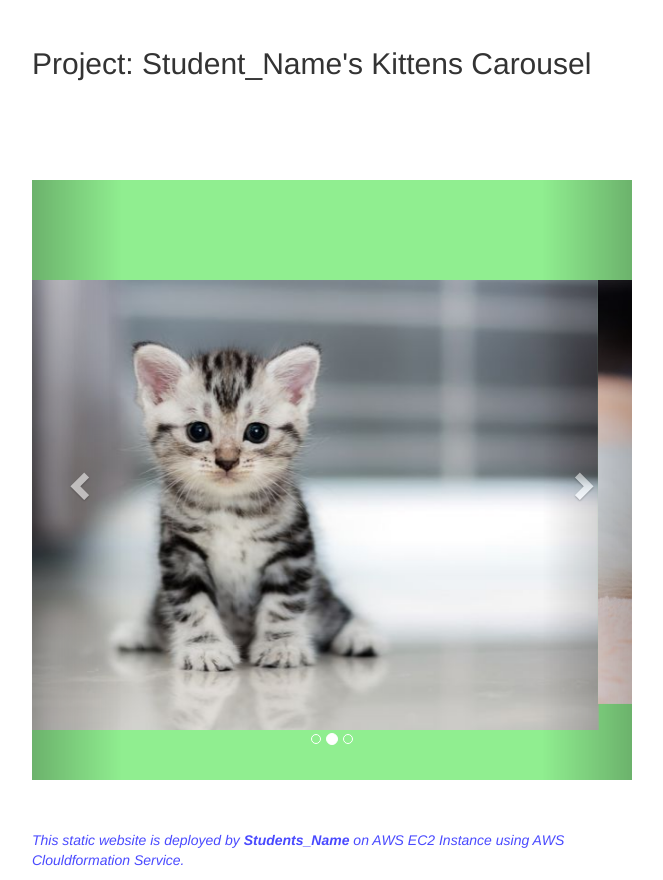
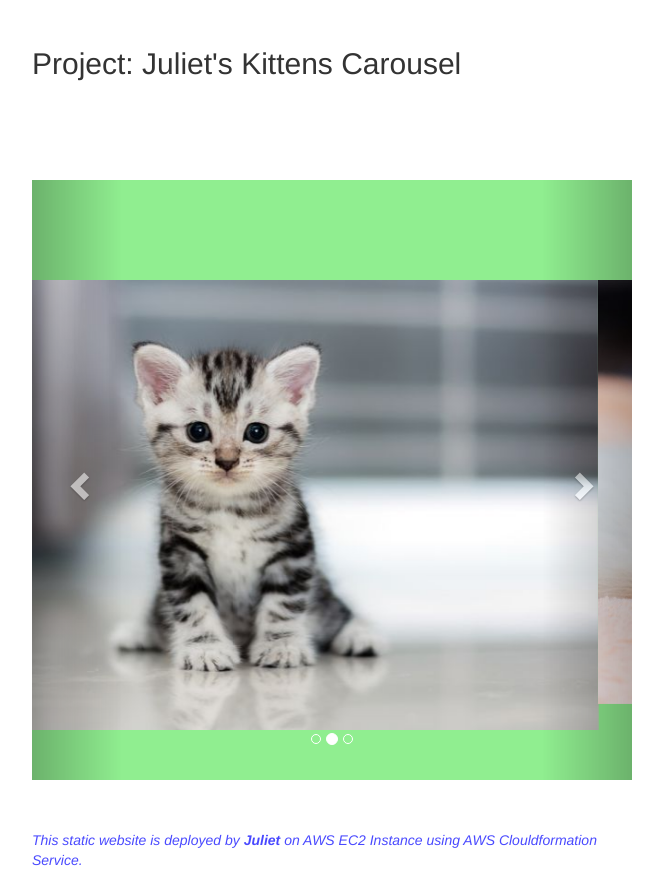
Before and after one commit to EsAsuJu90/My-repository, a plain HTML site: page 101-kittens-carousel-static-website-ec2/static-web/index.html in a window 1280 px wide. Shown: the part 203-1083 px from the top of the page, without its empty margins (308-971 px from the left). Drawn offline with nearby package versions, Linux system fonts and the light colour scheme.

Commit message:
fix name

```diff
--- a/101-kittens-carousel-static-website-ec2/static-web/index.html
+++ b/101-kittens-carousel-static-website-ec2/static-web/index.html
@@ -45,7 +45,7 @@
 
   <div><img style="width:300px; height:100px" src="https://clarusway.com/wp-content/uploads/2022/12/clarusway-logo-black.png" /></div>
 
-  <h2> Project: Student_Name's Kittens Carousel</h2>
+  <h2> Project: Juliet's Kittens Carousel</h2>
 
   <div id="myCarousel" class="carousel slide" data-ride="carousel">
     <!-- Indicators -->
@@ -80,7 +80,7 @@
   </div>
 
 
-  <p class="footnote"><i>This static website is deployed by <b> Students_Name </b> on AWS EC2 Instance using AWS
+  <p class="footnote"><i>This static website is deployed by <b> Juliet </b> on AWS EC2 Instance using AWS
       Clouldformation Service.</i></p>
 </body>
 
```
Also changed, not shown: 2 other files.
